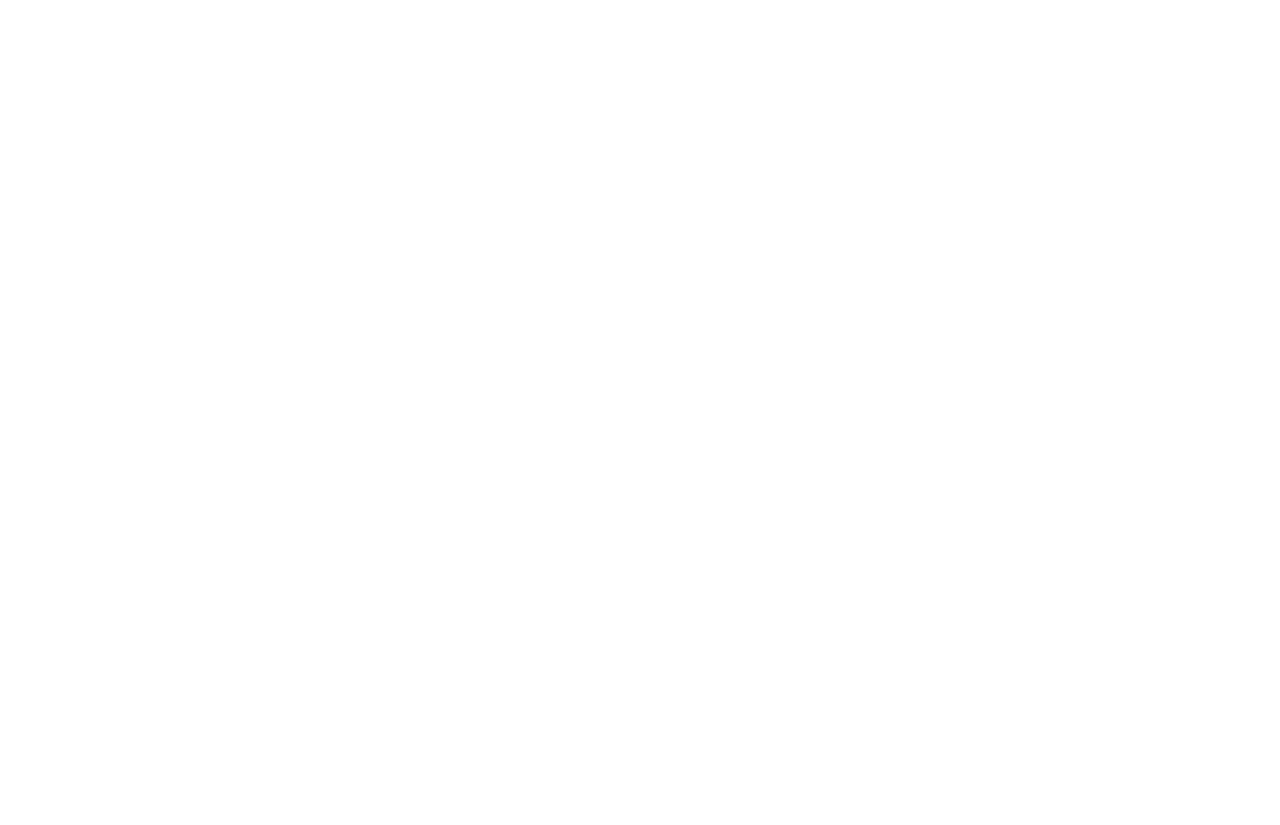
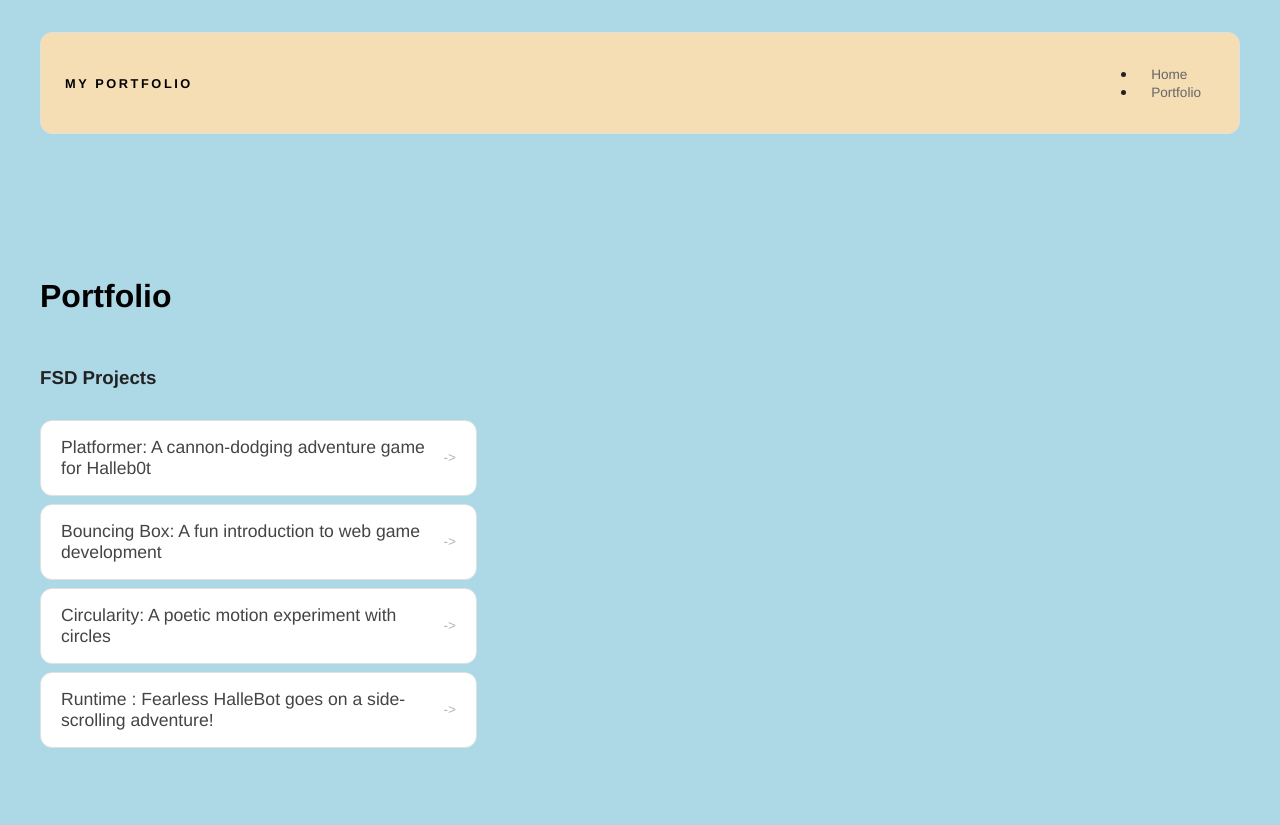
Before and after one commit to JJ-30y/JJ-30y.github.io, a plain HTML site: page portfolio.html in a window 1280 px wide. Before the commit the page ends 800 px from the top, so only its background shows below. Drawn offline with Linux system fonts and the light colour scheme.

Commit message:
add portfolio page to website

```diff
--- a/portfolio.html
+++ b/portfolio.html
@@ -0,0 +1,49 @@
+<!DOCTYPE html>
+<html>
+  <head>
+    <title>J.J's portfolio</title>
+     <link rel="stylesheet" href="style.css" />
+  </head>
+
+  <body>
+    <!-- All content goes here -->
+    <div id="all-contents">
+      <nav>
+      <h1> My portfolio </h1>
+      <ul id=""nav-ul">
+      <li class="nav-li">
+      <a href="index.html">Home</a>
+      </li>
+      <li class="nav-li">
+      <a href="portfolio.html">Portfolio</a>
+      </li>
+
+      </ul>
+      </nav>
+      <main>
+          <div class="content">
+      <h1>Portfolio</h1>
+      <h3>FSD Projects</h3>
+      <ul id="portfolio">
+<li>
+  <a href="fsd-projects/platformer/">Platformer: A cannon-dodging adventure game for Halleb0t</a>
+</li>
+<li>
+  <a href="fsd-projects/bouncing-box/">Bouncing Box: A fun introduction to web game development</a>
+</li>
+      <li>
+     <a href="fsd-projects/circularity/">Circularity: A poetic motion experiment with circles</a>
+    </li>
+    <li>
+    <a href="fsd-projects/runtime/">Runtime : Fearless HalleBot goes on a side-scrolling adventure!</a>
+     </li>
+
+      </ul>
+
+     <!-- ASD Projects will go here -->
+
+      </div>
+      </main>
+    </div>
+  </body>
+</html>
--- a/style.css
+++ b/style.css
@@ -98,7 +98,7 @@ h2 {
 }
 .sidebar-img {
   width: 100%;
-  max-width: 760px;
+  max-width: 200px;
   height: 100%;
   height: 100px;
   aspect-ratio: 3 / 4;
@@ -119,7 +119,7 @@ h2 {
   box-shadow: 0 16px 40px rgba(0, 0, 0, 0.18);
 }
 .sidebar-img {
-  width: 200%;
+  width: 100%;
   height: 20%;
   max-height: 600px;
   max-width: 600px;
@@ -173,3 +173,55 @@ nav h1 {
   background: #000;
   color: #fff;
 }
+/* Portfolio styles */
+.content h1 {
+  color: black;
+}
+
+#portfolio {
+  list-style: none;
+  margin: 0;
+  padding: 0;
+  width: 100%;
+  display: flex;
+  flex-direction: column;
+  gap: 8px;
+}
+
+#portfolio li {
+  border-radius: 12px;
+  overflow: hidden;
+}
+
+#portfolio a {
+  display: flex;
+  justify-content: space-between;
+  align-items: center;
+  text-decoration: none;
+  color: #444;
+  padding: 16px 20px;
+  font-size: 1.1rem;
+  font-weight: 500;
+  background: #fff;
+  border: 1px solid #e0e0e0;
+  border-radius: 12px;
+  transition: background 0.25s ease, color 0.25s ease, transform 0.25s ease;
+}
+
+#portfolio a:hover {
+  background: #000;
+  color: #fff;
+  transform: translateX(4px);
+}
+
+#portfolio a::after {
+  content: "->";
+  font-size: 0.85rem;
+  opacity: 0.4;
+  transition: opacity 0.25s ease;
+  white-space: nowrap;
+}
+
+#portfolio a:hover::after {
+  opacity: 1;
+}
```
Also changed, not shown: index.html (+1 -1 lines).
